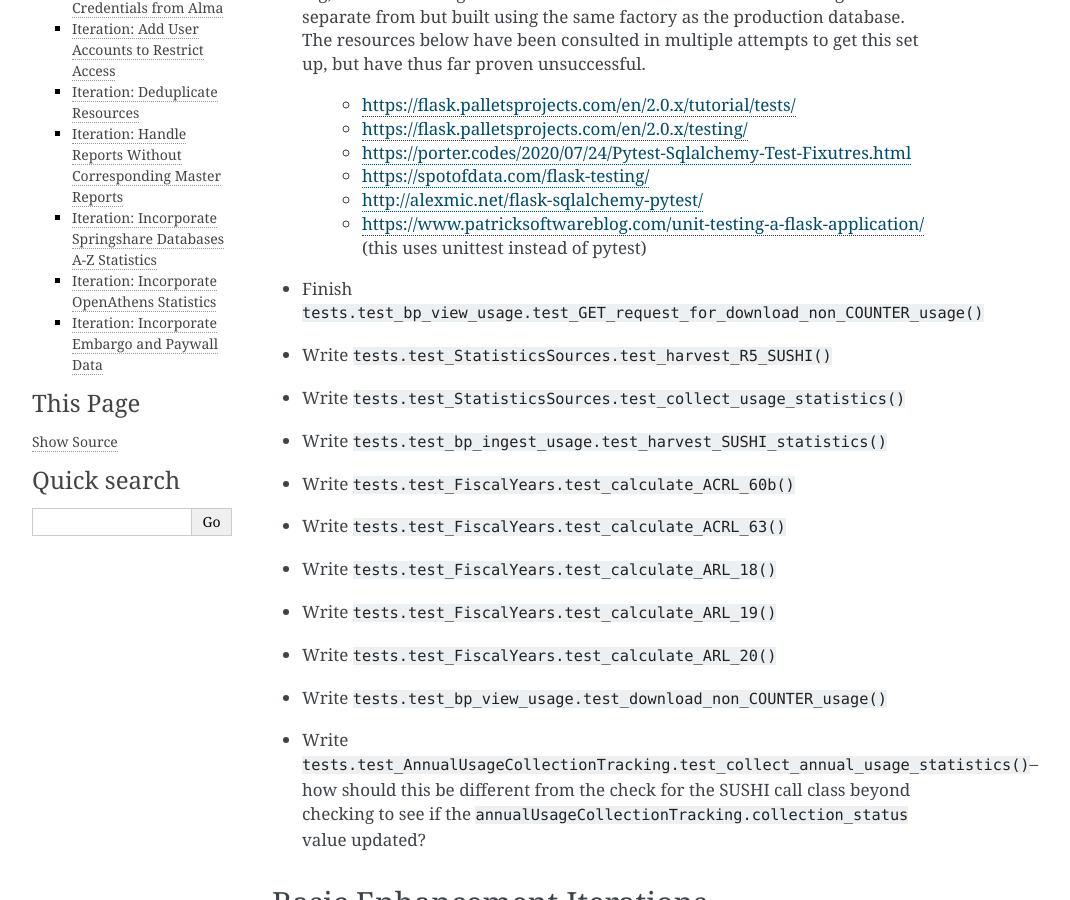
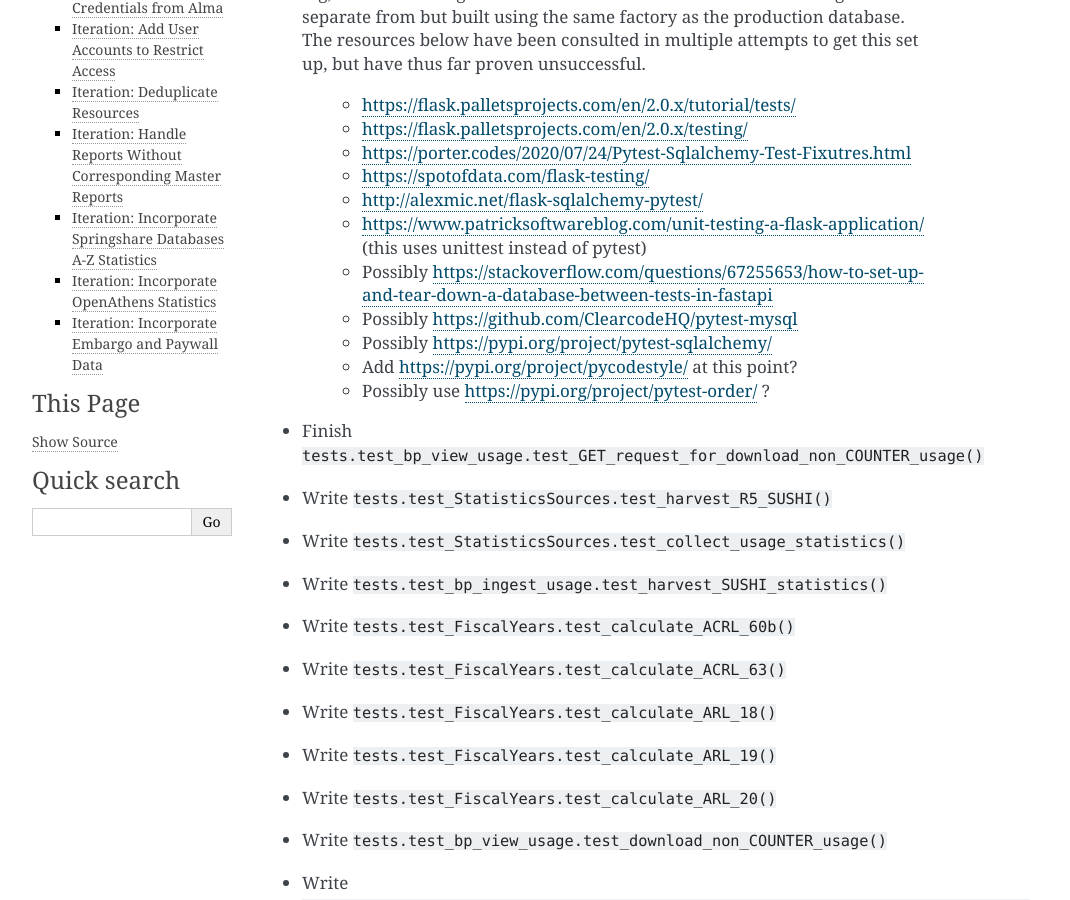
Before and after one commit to ereiskind/nolcat, a Sphinx documentation site: the page built from docs/source/roadmap.rst, in a window 1280 px wide and 900 px high, scrolled down 1862 px. Shown: the whole window, without its empty margins (148-1218 px from the left). Built offline with Sphinx 7.4.7, drawn with Linux system fonts in a browser that asks for light colours.

Commit message:
Add notes

```diff
--- a/docs/source/roadmap.rst
+++ b/docs/source/roadmap.rst
@@ -54,6 +54,11 @@ Iteration 4: Minimum Viable Product with Tests and Test Database
     * https://spotofdata.com/flask-testing/
     * http://alexmic.net/flask-sqlalchemy-pytest/
     * https://www.patricksoftwareblog.com/unit-testing-a-flask-application/ (this uses unittest instead of pytest)
+    * Possibly https://stackoverflow.com/questions/67255653/how-to-set-up-and-tear-down-a-database-between-tests-in-fastapi
+    * Possibly https://github.com/ClearcodeHQ/pytest-mysql
+    * Possibly https://pypi.org/project/pytest-sqlalchemy/
+    * Add https://pypi.org/project/pycodestyle/ at this point?
+    * Possibly use https://pypi.org/project/pytest-order/ ?
 
 * Finish ``tests.test_bp_view_usage.test_GET_request_for_download_non_COUNTER_usage()``
 * Write ``tests.test_StatisticsSources.test_harvest_R5_SUSHI()``
```
Also changed, not shown: 1 other file.
